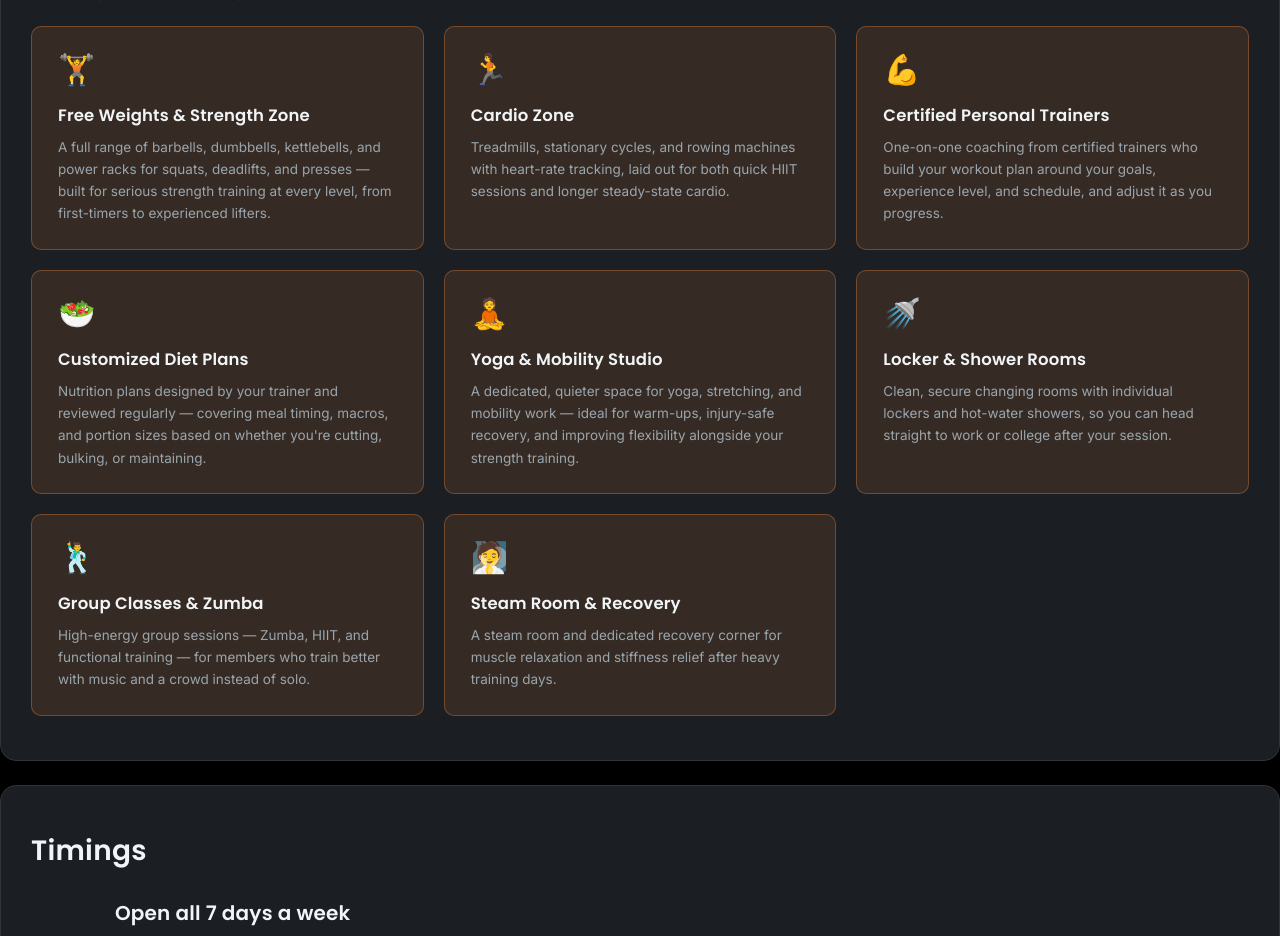
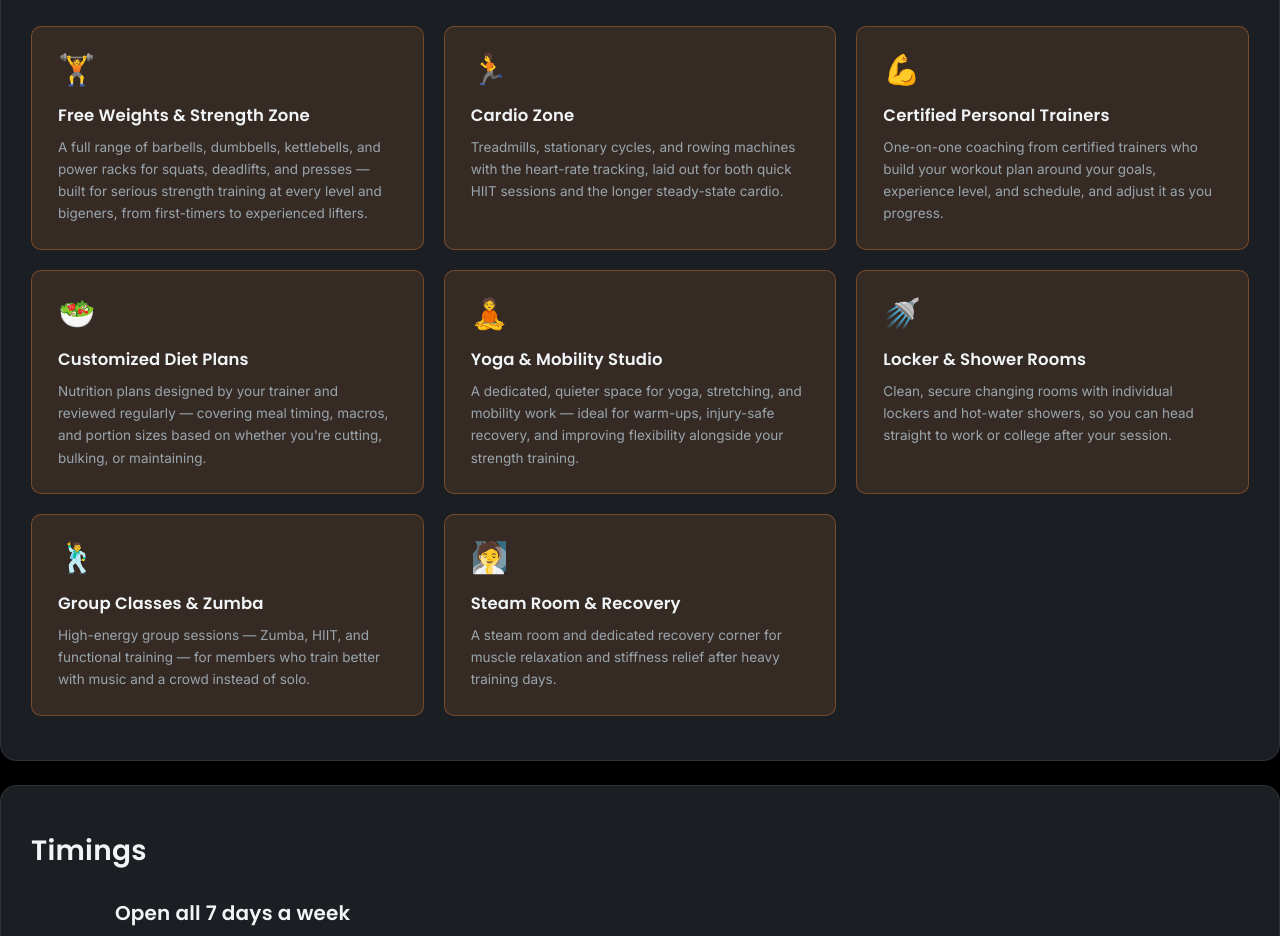
Before and after one commit to abhinav-siingh/GYMNEXUS, a plain HTML site: page index.html in a window 1280 px wide. Shown: the part 1300-2236 px from the top of the page. Drawn offline with Linux system fonts and the light colour scheme.

```diff
--- a/index.html
+++ b/index.html
@@ -71,12 +71,12 @@
       <div class="facility-card info-card">
         <span class="icon">🏋️</span>
         <h3>Free Weights & Strength Zone</h3>
-        <p>A full range of barbells, dumbbells, kettlebells, and power racks for squats, deadlifts, and presses — built for serious strength training at every level, from first-timers to experienced lifters.</p>
+        <p>A full range of barbells, dumbbells, kettlebells, and power racks for squats, deadlifts, and presses — built for serious strength training at every level and bigeners, from first-timers to experienced lifters.</p>
       </div>
       <div class="facility-card info-card">
         <span class="icon">🏃</span>
         <h3>Cardio Zone</h3>
-        <p>Treadmills, stationary cycles, and rowing machines with heart-rate tracking, laid out for both quick HIIT sessions and longer steady-state cardio.</p>
+        <p>Treadmills, stationary cycles, and rowing machines with the heart-rate tracking, laid out for both quick HIIT sessions and the longer steady-state cardio.</p>
       </div>
       <div class="facility-card info-card">
         <span class="icon">💪</span>
```
